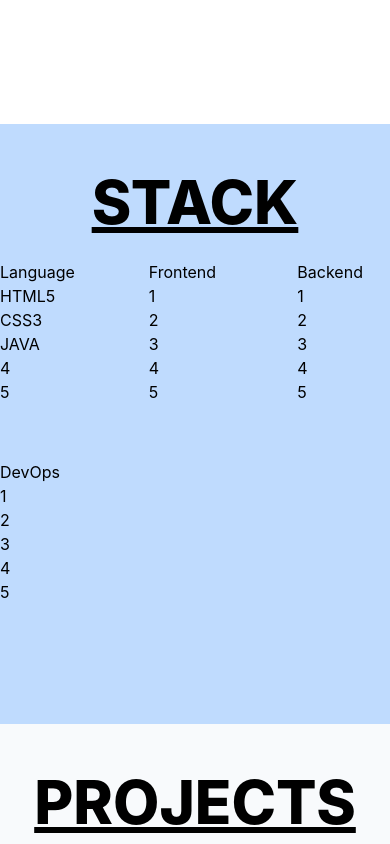
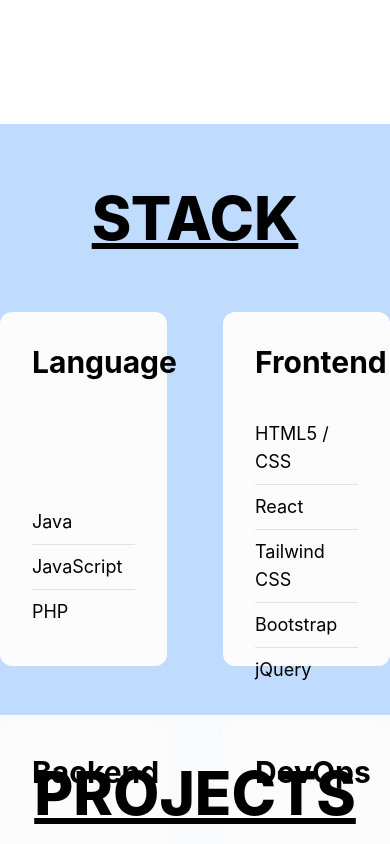
Before and after one commit to wnsdudwh/front_portfolio, a React (Create React App) app: page / in a window 390 px wide. Shown: the part 1480-2324 px from the top of the page. Built offline with nearby package versions, Linux system fonts and the light colour scheme; the HTML template or start-up script is replaced by a standard one.

Commit message:
Stack 전반적인 레이아웃/디자인 영역 수정 반응형 추가 예정.

```diff
--- a/src/sections/Stack.js
+++ b/src/sections/Stack.js
@@ -3,60 +3,53 @@ import '../static/css/Stack.css';
 
 const Stack = () => {
     return (
-        <section id="stack" class="bg-primary-200 w-full h-[600px]">                       {/* stack 섹션의 전체 범위 */}
-            <div class="lg:mx-auto max-w-screen-2xl relative pt-12">                                {/* relactive로 여기 기준으로 위치 상속 + 패딩탑으로 제목영역 위치잡기 용이 */}
-                <div class="font-extrabold text-6xl underline text-center mb-7">STACK</div>    {/* 제목 / 추후 왼쪽정렬 + 애니메이션 */}
+        <section id="stack" class="bg-primary-200 w-full h-[70vh]">                       {/* stack 섹션의 전체 범위 */}
+            <div class="lg:mx-auto max-w-screen-2xl relative flex flex-col h-full">       {/* relactive로 여기 기준으로 위치 상속 + 패딩탑으로 제목영역 위치잡기 용이 */}
+                <div class="w-full font-extrabold text-6xl underline text-center py-16">STACK</div>    {/* 제목 / 추후 왼쪽정렬 + 애니메이션 */}
 
-                <div class="flex flex-wrap justify-center items-center w-full gap-14">  {/* 아이템 2/2줄을 감쌀 div flex1 사용시 모바일 반응형 4->2->1개로 표시될거 고민좀 해야함 생각 중인건 기본 1, sm~md 2, lg:flex-1 생각중*/}
-                    <div class="stack_bg flex-1 w-1/4">
-                        <div>
-                            <h3>Language</h3>
+                <div class="flex flex-wrap justify-center items-center w-full gap-14 h-3/5">  {/* 아이템 2/2줄을 감쌀 div flex1 사용시 모바일 반응형 4->2->1개로 표시될거 고민좀 해야함 생각 중인건 기본 1, sm~md 2, lg:flex-1 생각중*/}
+                    <div class="stack_bg flex-1 w-1/4 rounded-xl p-8">
+                        <div class="flex justify-between items-start mb-8">
+                            <h3 class="text-3xl font-bold">Language</h3>
                         </div>
                         <ul>
-                            <li>HTML5</li>
-                            <li>CSS3</li>
-                            <li>JAVA</li>
-                            <li>4</li>
-                            <li>5</li>
+                            <li class="stack_li py-2 text-lg">Java</li>
+                            <li class="stack_li py-2 text-lg">JavaScript</li>
+                            <li class="stack_li py-2 text-lg">PHP</li>
                         </ul>
                     </div>
 
-                    <div class="stack_bg flex-1 w-1/4">
-                        <div>
-                            <h3>Frontend</h3>
+                    <div class="stack_bg flex-1 w-1/4 rounded-xl p-8">
+                        <div class="flex justify-between items-start mb-8">
+                            <h3 class="text-3xl font-bold">Frontend</h3>
                         </div>
                         <ul>
-                            <li>1</li>
-                            <li>2</li>
-                            <li>3</li>
-                            <li>4</li>
-                            <li>5</li>
+                            <li class="stack_li py-2 text-lg">HTML5 / CSS</li>
+                            <li class="stack_li py-2 text-lg">React</li>
+                            <li class="stack_li py-2 text-lg">Tailwind CSS</li>
+                            <li class="stack_li py-2 text-lg">Bootstrap</li>
+                            <li class="stack_li py-2 text-lg">jQuery</li>
                         </ul>
                     </div>
 
-                    <div class="stack_bg flex-1 w-1/4">
-                        <div>
-                            <h3>Backend</h3>
+                    <div class="stack_bg flex-1 w-1/4 rounded-xl p-8">
+                        <div class="flex justify-between items-start mb-8">
+                            <h3 class="text-3xl font-bold">Backend</h3>
                         </div>
                         <ul>
-                            <li>1</li>
-                            <li>2</li>
-                            <li>3</li>
-                            <li>4</li>
-                            <li>5</li>
+                            <li class="stack_li py-2 text-lg">MySQL</li>
+                            <li class="stack_li py-2 text-lg">SpringBoot</li>
+                            <li class="stack_li py-2 text-lg">JSP</li>
                         </ul>
                     </div>
 
-                    <div class="stack_bg flex-1 w-1/4">
-                        <div>
-                            <h3>DevOps</h3>
+                    <div class="stack_bg flex-1 w-1/4 rounded-xl p-8">
+                        <div class="flex justify-between items-start mb-8">
+                            <h3 class="text-3xl font-bold">DevOps</h3>
                         </div>
                         <ul>
-                            <li>1</li>
-                            <li>2</li>
-                            <li>3</li>
-                            <li>4</li>
-                            <li>5</li>
+                            <li class="stack_li py-2 text-lg">AWS</li>
+                            <li class="stack_li py-2 text-lg">Git</li>
                         </ul>
                     </div>
 
--- a/src/static/css/Stack.css
+++ b/src/static/css/Stack.css
@@ -2,8 +2,13 @@
 #stack ul
 {
     list-style: none;
-    margin: 0;
     padding: 0;
+    margin-top: auto;
+}
+
+#stack li.stack_li
+{
+    /* font-size: 20px; */
 }
 
 #stack ul li:after
@@ -14,7 +19,25 @@
 }
 #stack div.stack_bg
 {
-    display: block;
+    background: #fcfcfc;
+    transition: all .85s;
+    height: 100%;
+    position: relative;
+    display: flex;
+    flex-direction: column;
+}
+#stack div.stack_bg:hover
+{
+    background: #63ffce;
+    transition: all .85s;
+}
+#stack div.stack_bg ul>li
+{
+    border-bottom: 1px solid rgba(0, 0, 0, 0.1);
+}
+#stack div.stack_bg ul>li:last-child
+{
+    border-bottom: none;
 }
 #stack div.stack_bg::before
 {
```
